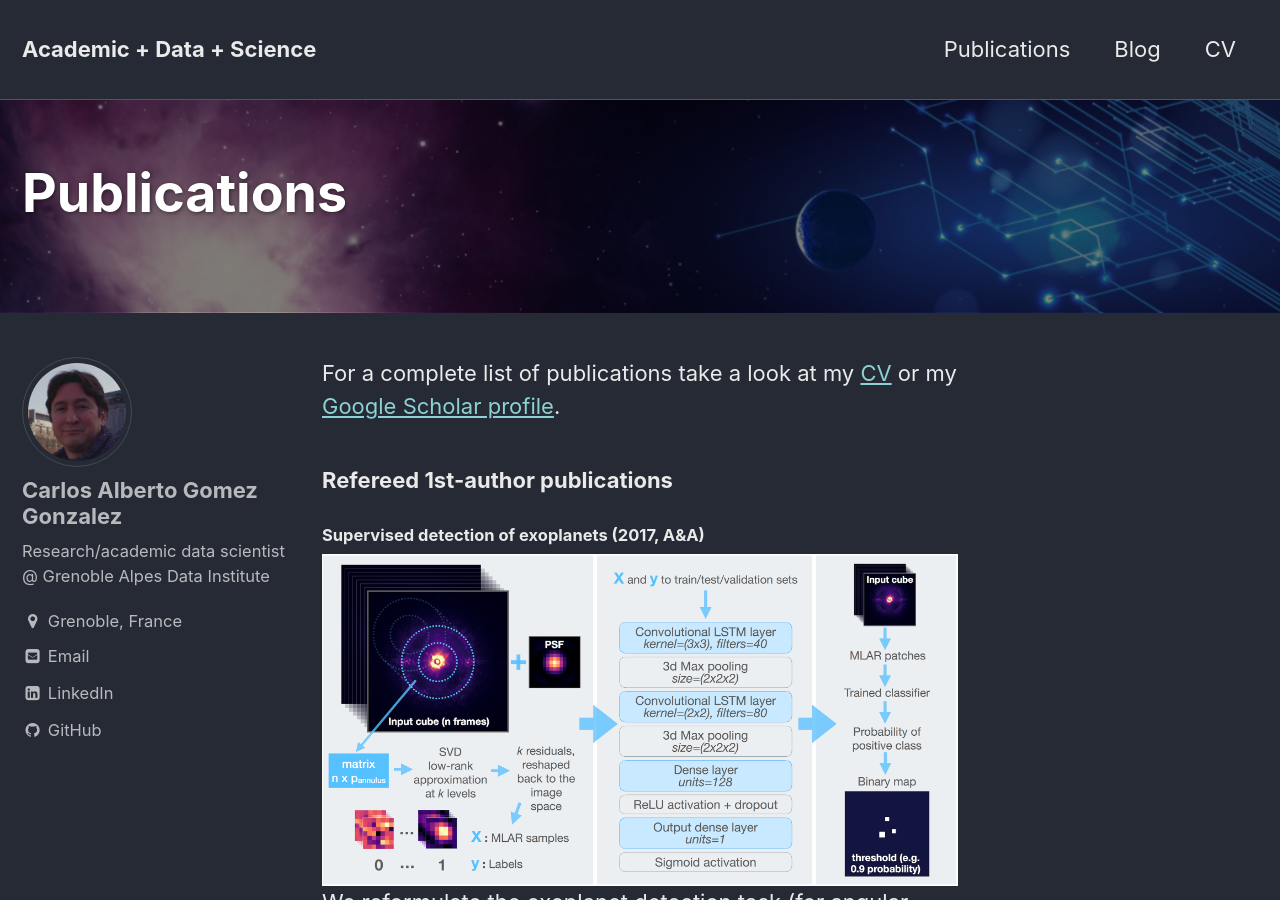
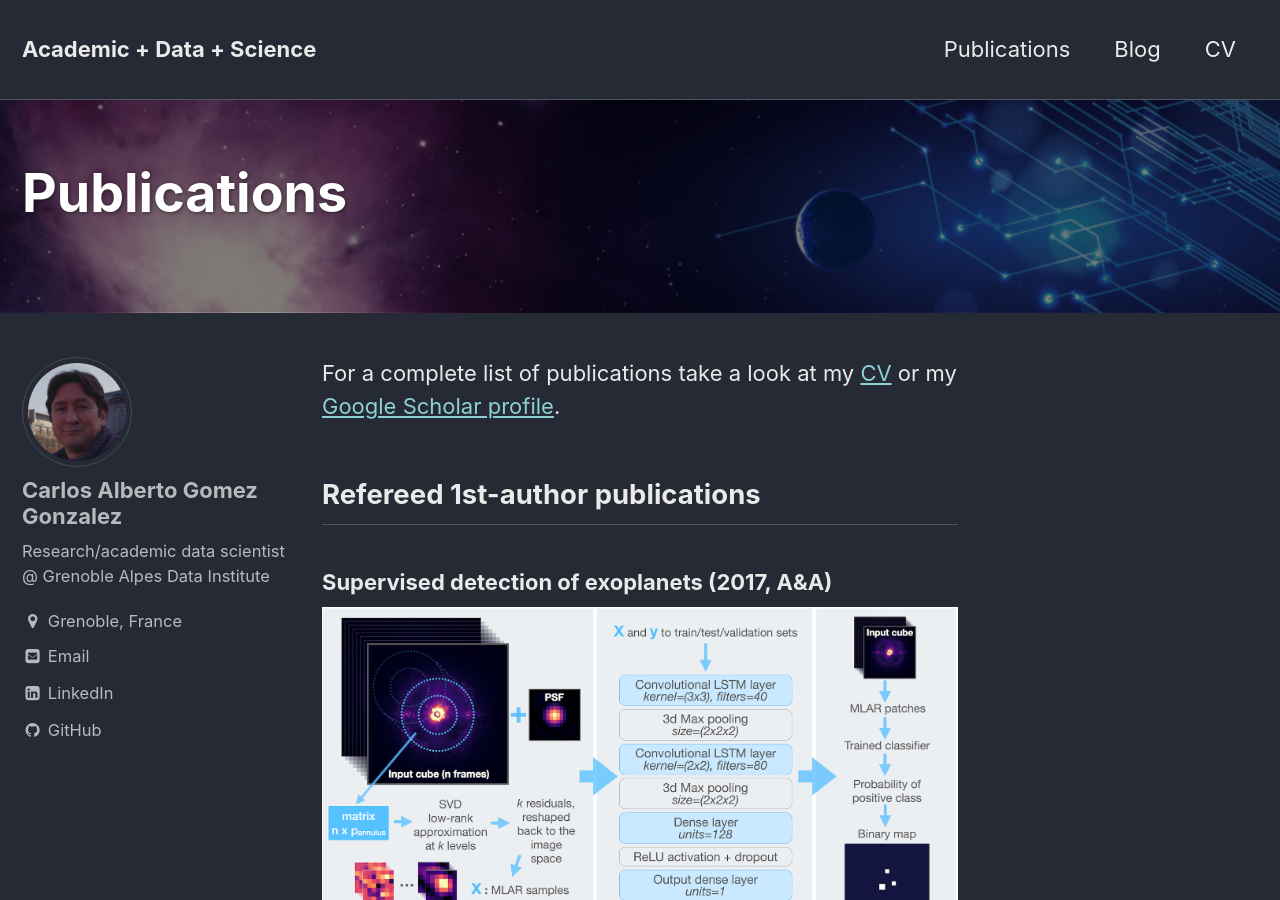
Before and after one commit to carlos-gg/carlos-gg.github.io, a Jekyll site: the page built from _pages/publications.md, in a window 1280 px wide and 900 px high. Built offline with Jekyll 4.4.1, drawn with Linux system fonts in a browser that asks for light colours.

Commit message:
no message

```diff
--- a/_pages/publications.md
+++ b/_pages/publications.md
@@ -7,19 +7,19 @@ author_profile: true
 
 For a complete list of publications take a look at my [CV](https://carlgogo.github.io/assets/cv/cv.pdf) or my [Google Scholar profile](https://scholar.google.fr/citations?user=UJBh1DUAAAAJ&hl=en).
 
-### Refereed 1st-author publications
+## Refereed 1st-author publications
 
-#### Supervised detection of exoplanets (2017, A&A)
+### Supervised detection of exoplanets (2017, A&A)
 ![SODINN framework](/assets/images/sodinn.png)
 We reformulate the exoplanet detection task (for angular differential imaging sequences) building on well-established machine learning techniques to take high-contrast imaing post-processing from an unsupervised to a supervised learning context. In this new framework, we presented algorithmic solutions using two different discriminative models: SODIRF (random forests) and SODINN (neural networks). The proposed supervised detection framework outperforms state-of-the-art techniques in the task of discriminating planet signal from speckles. For instance, SODINN improves the true positive rate by a factor ranging from ∼2 to ∼10 wrt. low-rank based approaches, working at the same false positive rate. [ArXiv link](https://arxiv.org/abs/1712.02841).
 
-#### VIP (2017, AJ)
+### VIP (2017, AJ)
 The Vortex Image Processing (VIP) library is a python package dedicated to astronomical high-contrast imaging. It relies on the extensive python stack of scientific libraries and aims to provide a flexible framework for high-contrast data and image processing. [ArXiv link](https://arxiv.org/abs/1705.06184).
 
-#### LLSG (2016, A&A)
+### LLSG (2016, A&A)
 Inspired by recent advances in machine learning algorithms such as robust PCA, we proposed the Low-rank plus Sparse plus Gaussian noise (LLSG) decomposition of [angular differential imaging](https://vimeo.com/125547220) sequences. [ArXiv link](https://arxiv.org/abs/1602.08381).
 
 ---
 
-### PhD Thesis
+## PhD Thesis
 _Advanced data processing for high-contrast imaging-Pushing exoplanet direct detection limits with machine learning_. 2017, Université de Liège. Supervisors: Prof. Jean Surdej, Prof. Marc Van Droogenbroeck and Dr. Olivier Absil. [ORBi link](http://orbi.ulg.ac.be/handle/2268/214337).
```
Also changed, not shown: assets/images/sodinn.png.
